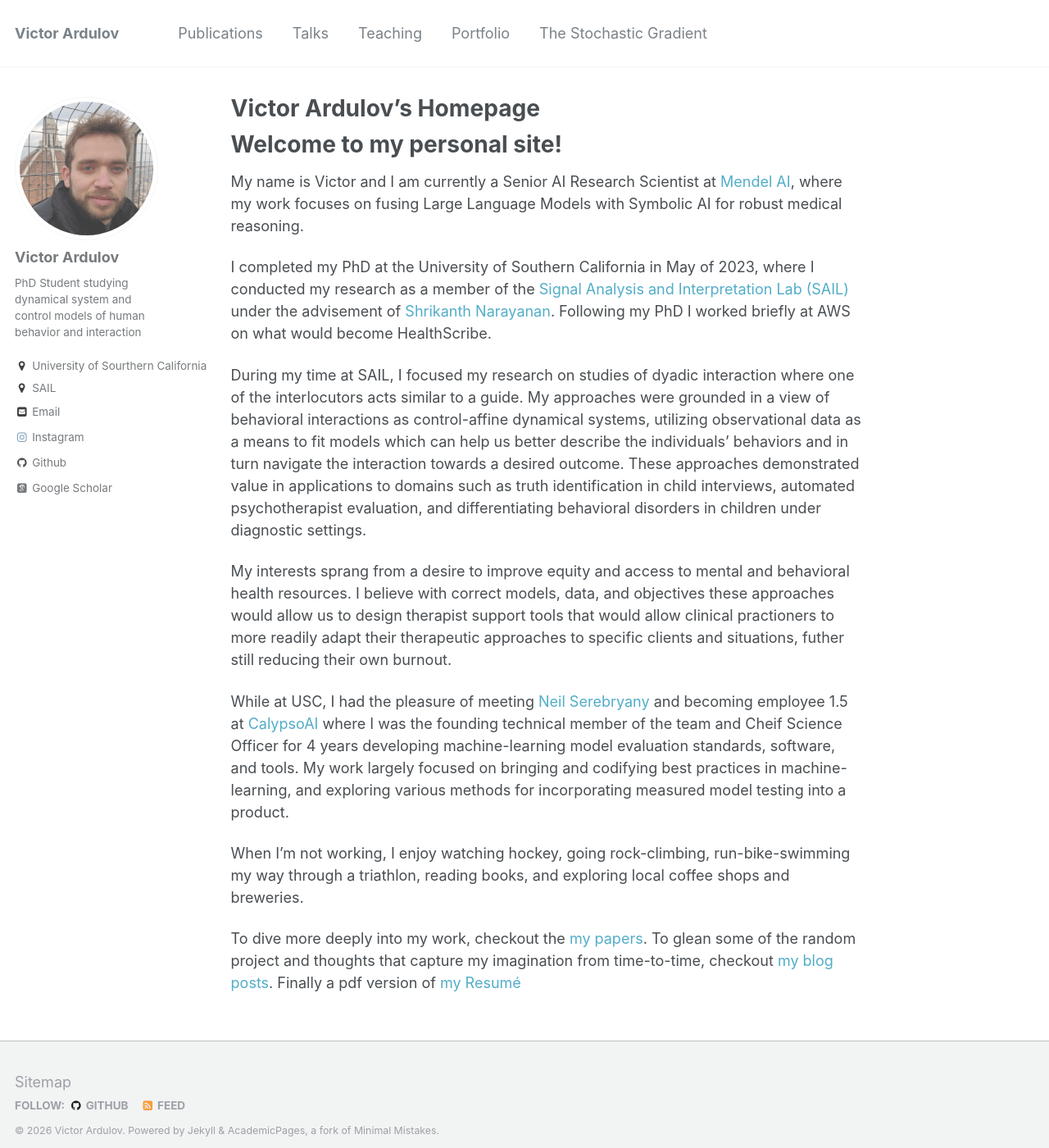
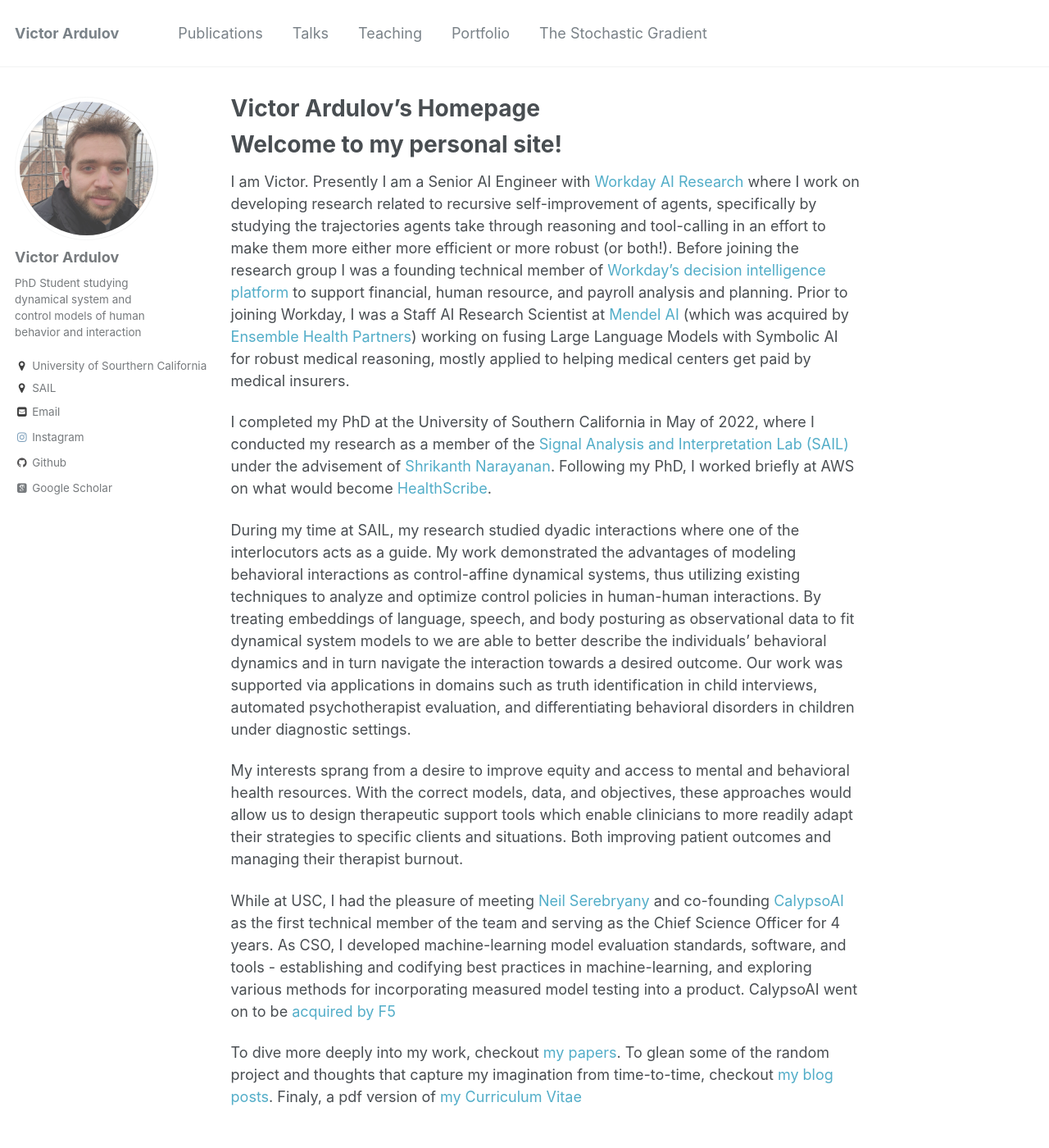
Before and after one commit to VArdulov/vardulov.github.io, a Jekyll site: the page built from _pages/about.md, in a window 1280 px wide and 1400 px high. Shown: the whole window at 82% size. Built offline with Jekyll 4.4.1, drawn with Linux system fonts in a browser that asks for light colours; some web fonts are replaced.

Commit message:
Updated aboutme - refreshed to reflect most recent experience at Workday

```diff
--- a/_pages/about.md
+++ b/_pages/about.md
@@ -11,34 +11,40 @@ redirect_from:
 Welcome to my personal site!
 ======
 
-My name is Victor and I am currently a Senior AI Research Scientist at [Mendel AI](https://mendel.ai), where my work focuses on fusing Large
-Language Models with Symbolic AI for robust medical reasoning.
+I am Victor. Presently I am a Senior AI Engineer with
+[Workday AI Research](https://www.workday.com/en-us/artificial-intelligence/ai-research.html) where I work on developing
+research related to recursive self-improvement of agents, specifically by studying the trajectories agents take through
+reasoning and tool-calling in an effort to make them more either more efficient or more robust (or both!). Before
+joining the research group I was a founding technical member of
+[Workday's decision intelligence platform](https://www.workday.com/en-us/ai-agents/decision-intelligence.html) to
+support financial, human resource, and payroll analysis and planning. Prior to joining Workday, I was a Staff AI
+Research Scientist at [Mendel AI](https://mendel.ai) (which was acquired by
+[Ensemble Health Partners](https://www.ensemblehp.com/rcm-intelligence/)) working on fusing Large Language Models with
+Symbolic AI for robust medical reasoning, mostly applied to helping medical centers get paid by medical insurers.
 
-I completed my PhD at the University of Southern California in May of 2023, where I conducted my research as a member of
-the [Signal Analysis and Interpretation Lab (SAIL)](https://sail.usc.edu) under the advisement of
-[Shrikanth Narayanan](https://sail.usc.edu/people/shri.html). Following my PhD I worked briefly at AWS on what would become HealthScribe.
+I completed my PhD at the University of Southern California in May of 2022, where I conducted my research as a member of
+the [Signal Analysis and Interpretation Lab (SAIL)](https://sail.usc.edu) under the advisement of [Shrikanth Narayanan](https://sail.usc.edu/people/shri.html). Following
+my PhD, I worked briefly at AWS on what would become [HealthScribe](https://aws.amazon.com/healthscribe/).
 
-During my time at SAIL, I focused my research on studies of dyadic interaction where one of the interlocutors acts
-similar to a guide. My approaches were grounded in a view of behavioral interactions as control-affine dynamical
-systems, utilizing observational data as a means to fit models which can help us better describe the individuals' behaviors
-and in turn navigate the interaction towards a desired outcome. These approaches demonstrated value in applications
-to domains such as truth identification in child interviews, automated psychotherapist evaluation, and differentiating
-behavioral disorders in children under diagnostic settings.
+During my time at SAIL, my research studied dyadic interactions where one of the interlocutors acts as a guide. My work
+demonstrated the advantages of modeling behavioral interactions as control-affine dynamical systems, thus utilizing
+existing techniques to analyze and optimize control policies in human-human interactions. By treating embeddings of
+language, speech, and body posturing as observational data to fit dynamical system models to we are able to better
+describe the individuals' behavioral dynamics and in turn navigate the interaction towards a desired outcome.
+Our work was supported via applications in domains such as truth identification in child interviews, automated
+psychotherapist evaluation, and differentiating behavioral disorders in children under diagnostic settings.
 
-My interests sprang from a desire to improve equity and access to mental and behavioral health resources. I believe with
-correct models, data, and objectives these approaches would allow us to design therapist support tools that would allow
-clinical practioners to more readily adapt their therapeutic approaches to specific clients and situations, futher still
-reducing their own burnout.
+My interests sprang from a desire to improve equity and access to mental and behavioral health resources. With
+the correct models, data, and objectives, these approaches would allow us to design therapeutic support tools which
+enable clinicians to more readily adapt their strategies to specific clients and situations. Both improving patient
+outcomes and managing their therapist burnout.
 
-While at USC, I had the pleasure of meeting
-[Neil Serebryany](https://www.forbes.com/sites/brucerogers/2023/09/14/neil-serebryany-creates-calypsoai-to-make-ai-more-secure/)
-and becoming employee 1.5 at [CalypsoAI](https://calypsoai.com) where I was the founding technical member of the team and Cheif Science
-Officer for 4 years developing machine-learning model evaluation standards, software, and tools. My work largely focused on bringing and
-codifying best practices in machine-learning, and exploring various methods for incorporating measured model testing into a product.
+While at USC, I had the pleasure of meeting [Neil Serebryany](https://www.forbes.com/sites/brucerogers/2023/09/14/neil-serebryany-creates-calypsoai-to-make-ai-more-secure/) and co-founding [CalypsoAI](https://calypsoai.com) as the
+first technical member of the team and serving as the Chief Science Officer for 4 years. As CSO, I developed
+machine-learning model evaluation standards, software, and tools - establishing and codifying best practices in
+machine-learning, and exploring various methods for incorporating measured model testing into a product. CalypsoAI went
+on to be [acquired by F5](https://www.f5.com/company/news/press-releases/f5-to-acquire-calypsoai-to-bring-advanced-ai-guardrails-to-large-enterprises)
 
-When I'm not working, I enjoy watching hockey, going rock-climbing, run-bike-swimming my way through a triathlon, reading
-books, and exploring local coffee shops and breweries.
-
-To dive more deeply into my work, checkout the [my papers](./publications.md). To glean some of the random project and
-thoughts that capture my imagination from time-to-time, checkout [my blog posts](./year-archive.html). Finally a pdf
-version of [my Resumé](../files/Victor_Ardulov_Resume_Spring_2023.pdf)
+To dive more deeply into my work, checkout [my papers](./publications.md). To glean some of the random project and
+thoughts that capture my imagination from time-to-time, checkout [my blog posts](./year-archive.html). Finaly, a pdf
+version of [my Curriculum Vitae](../files/Victor_Ardulov_Resume_Spring_2023.pdf)
```
